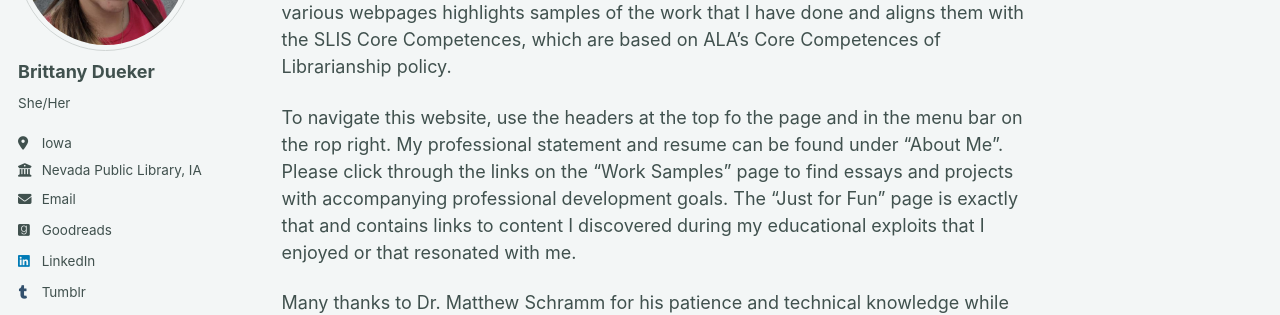
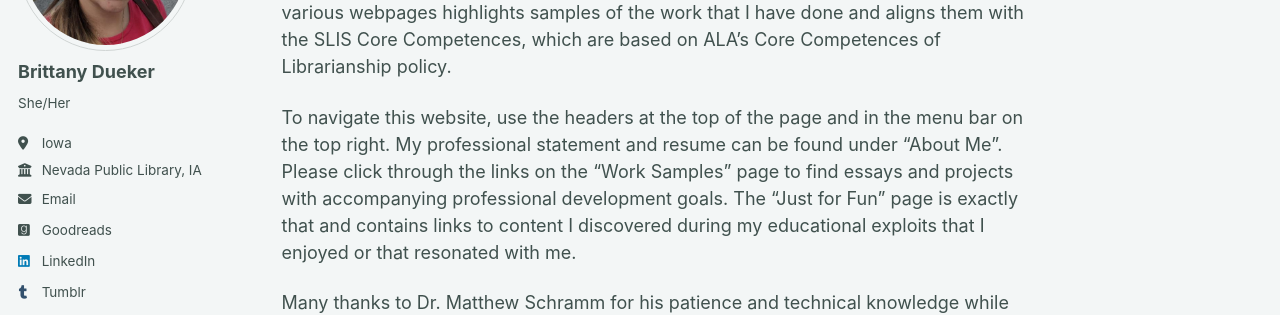
Before and after one commit to PunkCardigan/punkcardigan.github.io, a Jekyll site: the page built from _pages/about.md, in a window 1280 px wide and 962 px high. Shown: the part 225-540 px from the top of the window. Built offline with Jekyll 4.4.1, drawn with Linux system fonts in a browser that asks for light colours; a script bundle is joined from its source files by our own code; library files that are not in the unit come from our copies.

Commit message:
Update about.md
typos T.T

```diff
--- a/_pages/about.md
+++ b/_pages/about.md
@@ -9,7 +9,7 @@ redirect_from:
 
 This website is my Capstone Portfolio submission to partially fulfill the requirements for the Master of Arts in Library and Information Science (MLIS) degree from the School of Library and Information Science (SLIS) at the University of Iowa (UI). The content of the various webpages highlights samples of the work that I have done and aligns them with the SLIS Core Competences, which are based on ALA's Core Competences of Librarianship policy.
 
-To navigate this website, use the headers at the top fo the page and in the menu bar on the rop right. My professional statement and resume can be found under "About Me". Please click through the links on the "Work Samples" page to find essays and projects with accompanying professional development goals. The "Just for Fun" page is exactly that and contains links to content I discovered during my educational exploits that I enjoyed or that resonated with me.
+To navigate this website, use the headers at the top of the page and in the menu bar on the top right. My professional statement and resume can be found under "About Me". Please click through the links on the "Work Samples" page to find essays and projects with accompanying professional development goals. The "Just for Fun" page is exactly that and contains links to content I discovered during my educational exploits that I enjoyed or that resonated with me.
 
 Many thanks to Dr. Matthew Schramm for his patience and technical knowledge while helping me with the layout of this website. Any errors are my own.
 
```
